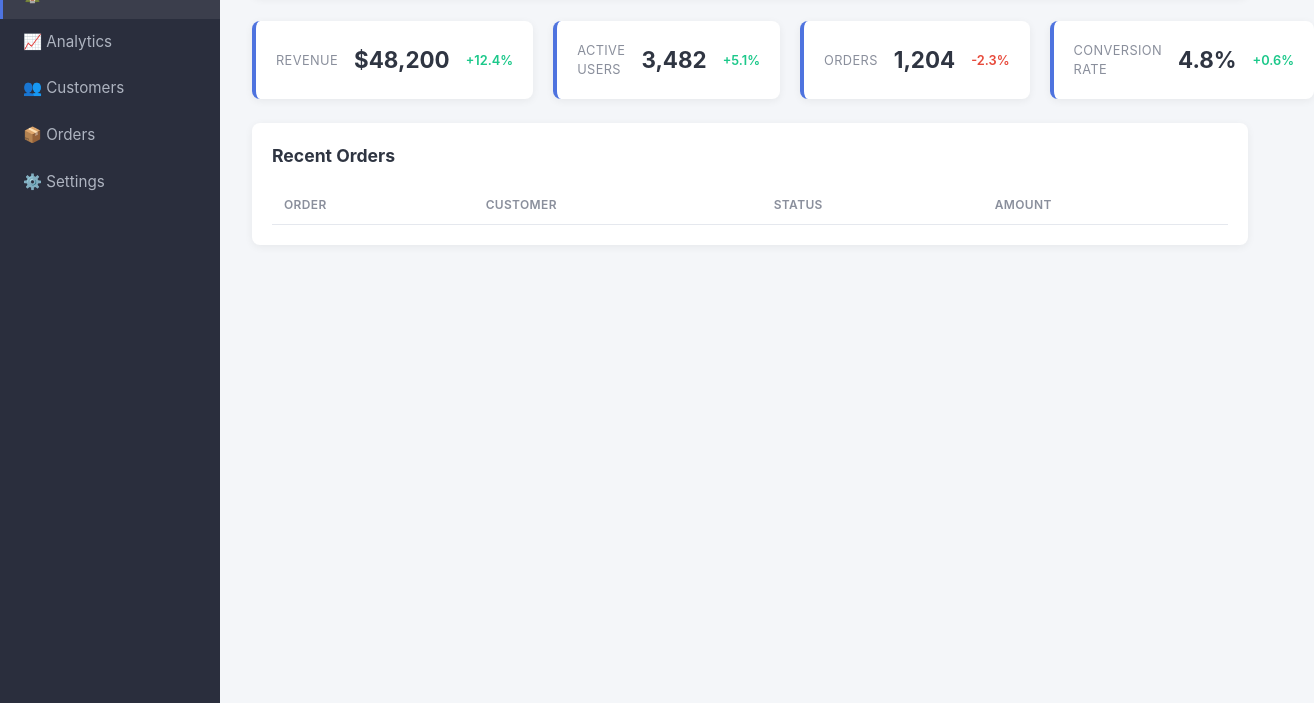
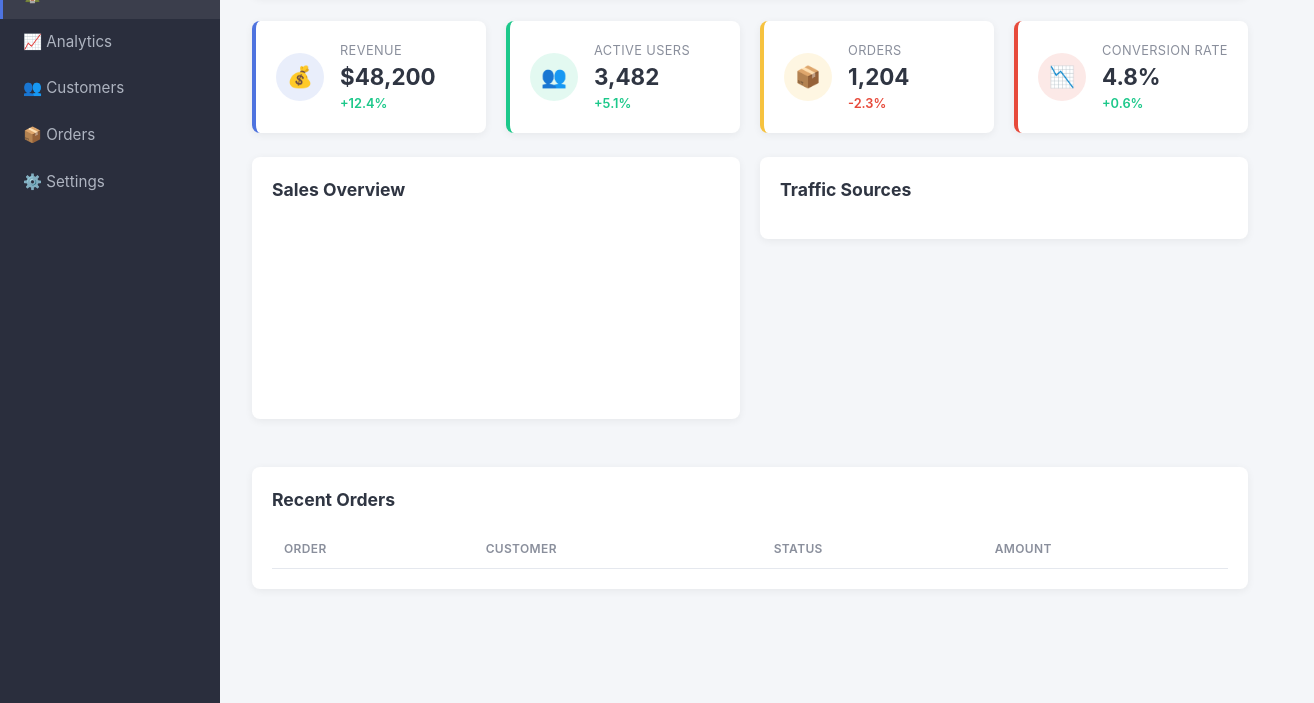
Before and after one commit to lenivalestevao/responsive-dashboard-template, a plain HTML site: page index.html in a window 1280 px wide. Shown: the part 97-800 px from the top of the page, 1314 px wide, since content can reach past the window. Drawn offline with Linux system fonts and the light colour scheme; a script that the page names is missing.

Commit message:
Rework layout: icon stat cards, chart and traffic panels

```diff
--- a/index.html
+++ b/index.html
@@ -36,24 +36,47 @@
 
 <section class="stats-grid">
 <div class="stat-card">
+<div class="stat-icon">💰</div>
+<div class="stat-body">
 <span class="stat-label">Revenue</span>
 <span class="stat-value">$48,200</span>
 <span class="stat-change positive">+12.4%</span>
 </div>
-      <div class="stat-card">
+</div>
+<div class="stat-card success">
+<div class="stat-icon">👥</div>
+<div class="stat-body">
 <span class="stat-label">Active Users</span>
 <span class="stat-value">3,482</span>
 <span class="stat-change positive">+5.1%</span>
 </div>
-      <div class="stat-card">
+</div>
+<div class="stat-card warning">
+<div class="stat-icon">📦</div>
+<div class="stat-body">
 <span class="stat-label">Orders</span>
 <span class="stat-value">1,204</span>
 <span class="stat-change negative">-2.3%</span>
 </div>
-      <div class="stat-card">
+</div>
+<div class="stat-card danger">
+<div class="stat-icon">📉</div>
+<div class="stat-body">
 <span class="stat-label">Conversion Rate</span>
 <span class="stat-value">4.8%</span>
 <span class="stat-change positive">+0.6%</span>
+</div>
+</div>
+</section>
+
+<section class="panels-row">
+<div class="panel">
+<h2>Sales Overview</h2>
+<div class="chart-placeholder" id="chartPlaceholder"></div>
+</div>
+<div class="panel">
+<h2>Traffic Sources</h2>
+<ul class="legend-list" id="trafficList"></ul>
 </div>
 </section>
 
```
Lines whose indentation alone changed are shown as unchanged.
